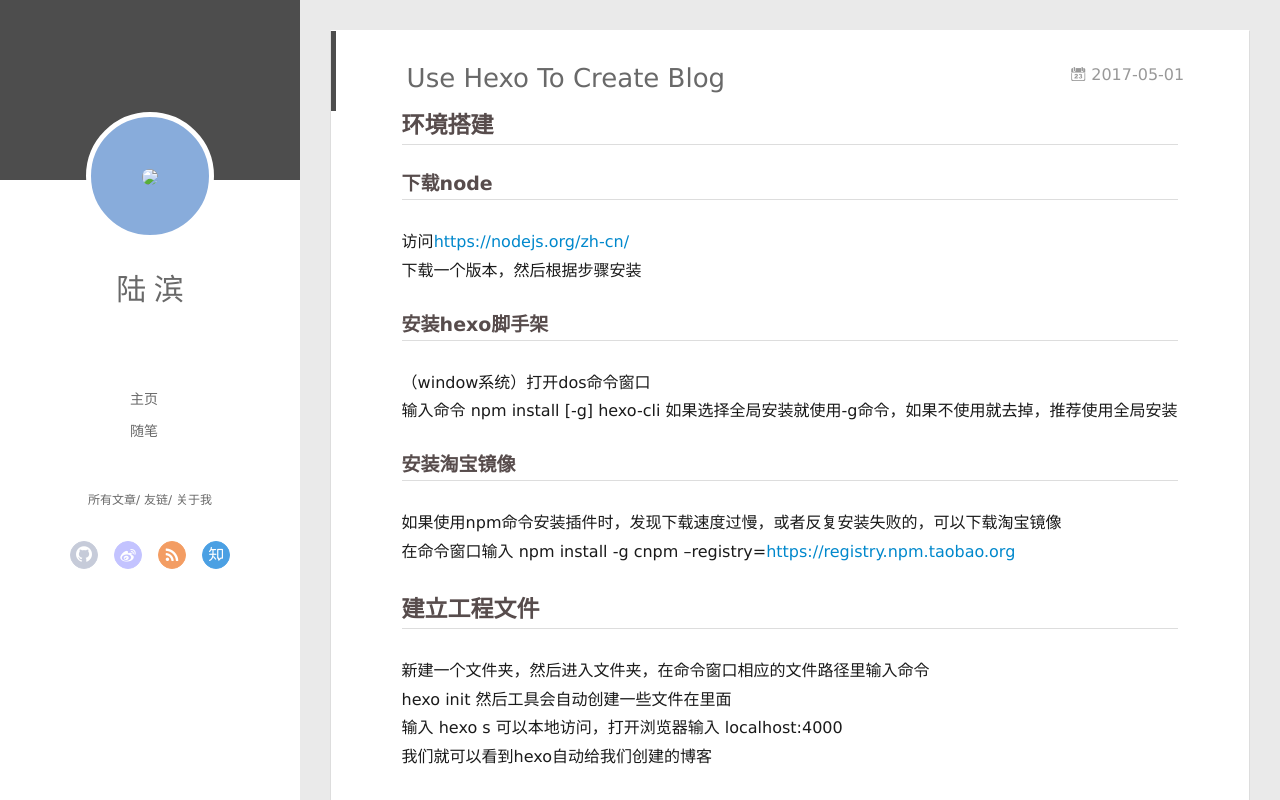
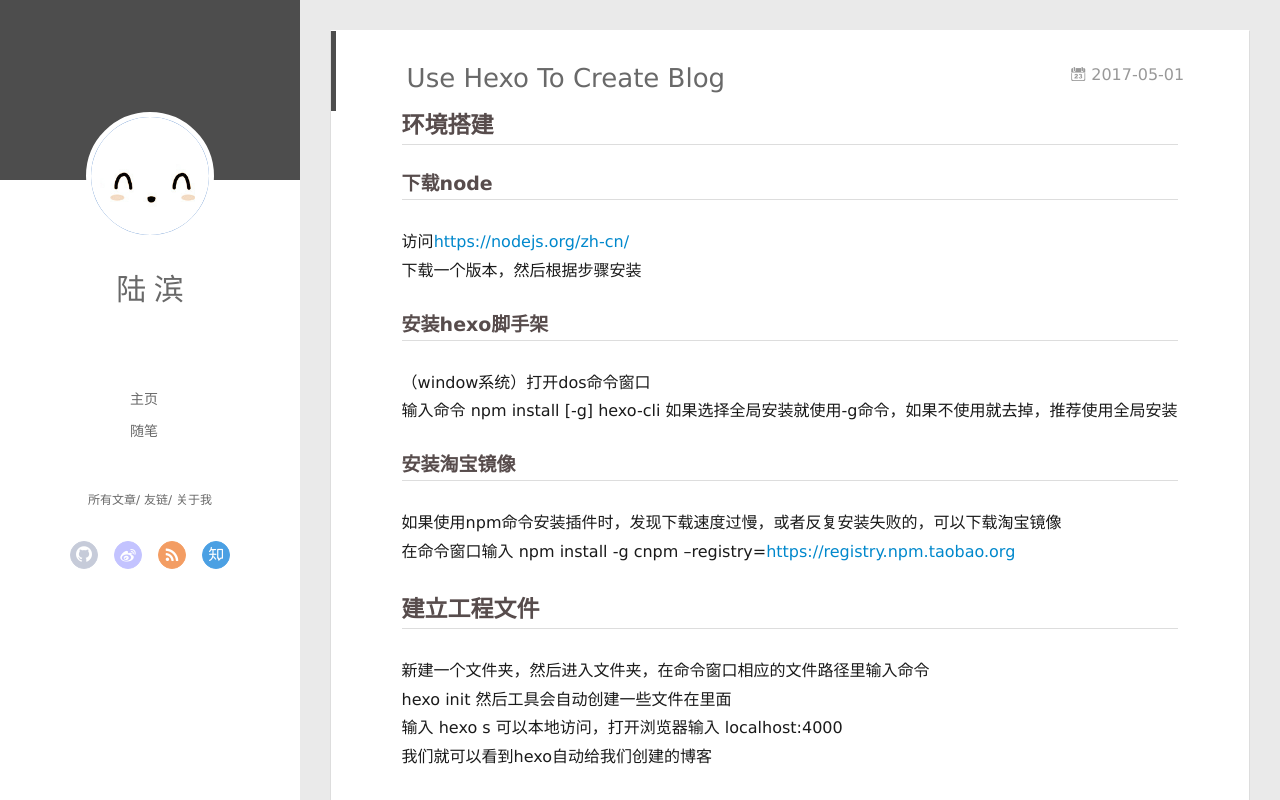
Before and after one commit to lLikeAndroid/lLikeAndroid.github.io, a plain HTML site: page 2017/05/01/hexo-first/index.html in a window 1280 px wide. Drawn offline with Linux system fonts and the light colour scheme; no server answers.

Commit message:
Site updated: 2019-07-06 16:53:15

```diff
--- a/2017/05/01/hexo-first/index.html
+++ b/2017/05/01/hexo-first/index.html
@@ -47,7 +47,7 @@
 <div class="intrude-less">
 	<header id="header" class="inner">
 		<a href="/" class="profilepic">
-			<img src="./img/head-img.jpg" class="js-avatar">
+			<img src="../../../../img/head-img.jpg" class="js-avatar">
 		</a>
 		<hgroup>
 		  <h1 class="header-author"><a href="/">陆 滨</a></h1>
```
